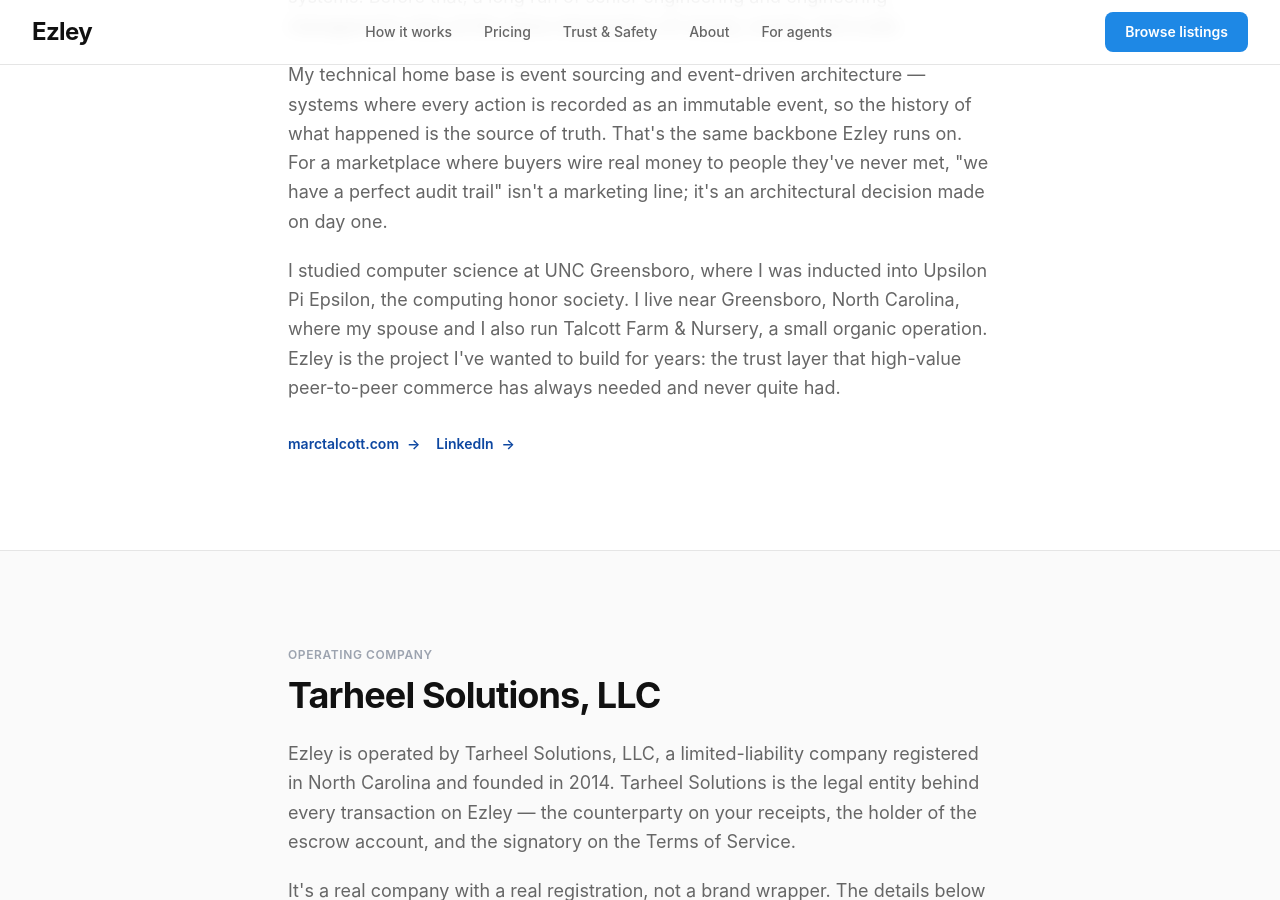
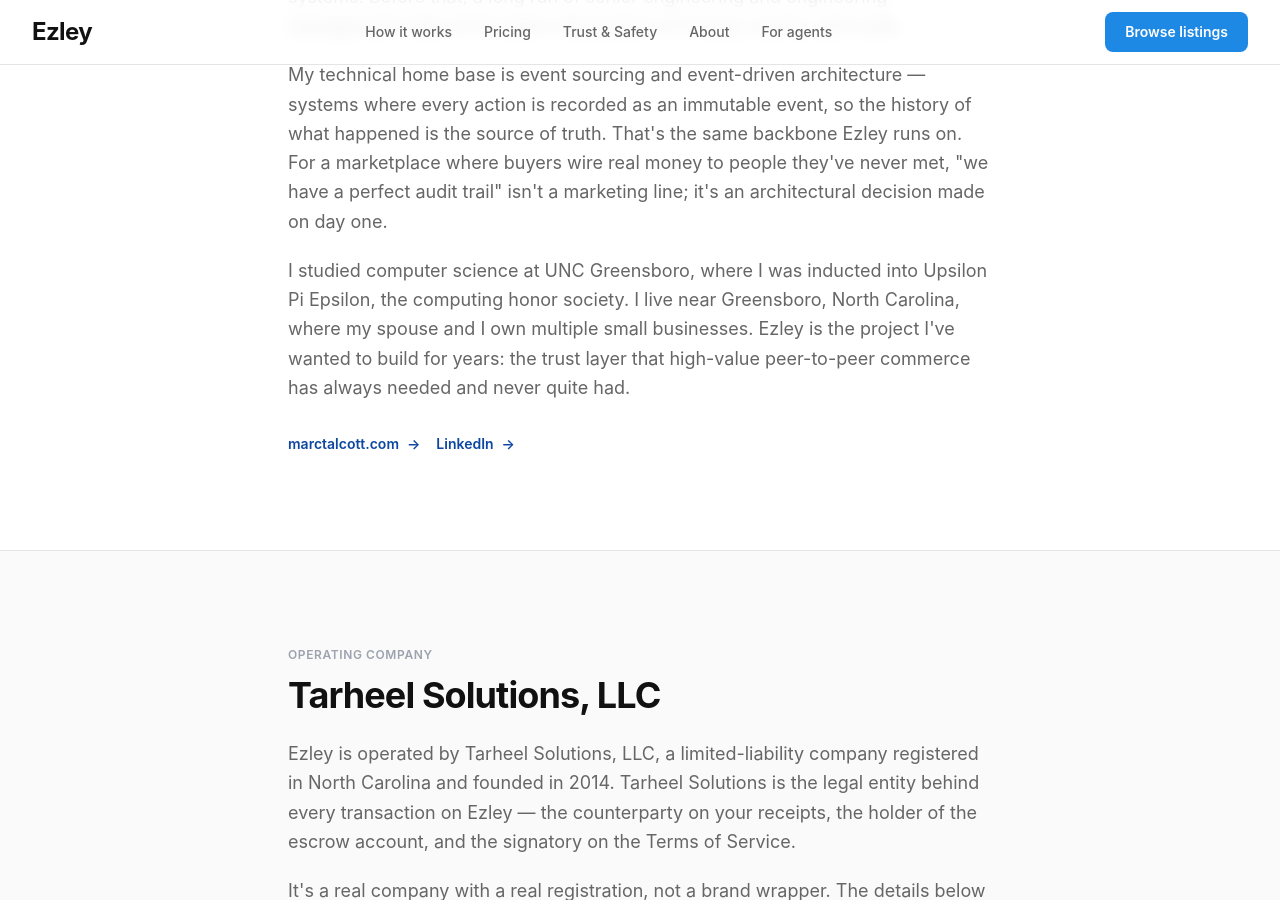
Before and after one commit to mtalcott-perp-comp/ezley-marketing-site, a Jekyll site: the page built from _pages/about.html, in a window 1280 px wide and 900 px high, scrolled down 691 px. Built offline with Jekyll 4.4.1, drawn with Linux system fonts in a browser that asks for light colours; nearby versions of some CDN libraries.

Commit message:
Reframe bio: 'own multiple small businesses' instead of naming Talcott Farm
Marc prefers a generalized phrasing over naming a specific side venture
on the Ezley about page — keeps the focus on track record and operating
experience rather than a particular business.

Co-Authored-By: Claude Opus 4.7 (1M context) <noreply@anthropic.com>

```diff
--- a/_pages/about.html
+++ b/_pages/about.html
@@ -55,8 +55,8 @@ description: "Who's behind Ezley — Marc Talcott and Tarheel Solutions, LLC. Ve
     <p>
       I studied computer science at UNC Greensboro, where I was inducted into
       Upsilon Pi Epsilon, the computing honor society. I live near Greensboro,
-      North Carolina, where my spouse and I also run Talcott Farm &amp; Nursery, a
-      small organic operation. Ezley is the project I've wanted to build for years:
+      North Carolina, where my spouse and I own multiple small businesses.
+      Ezley is the project I've wanted to build for years:
       the trust layer that high-value peer-to-peer commerce has always needed and
       never quite had.
     </p>
```
